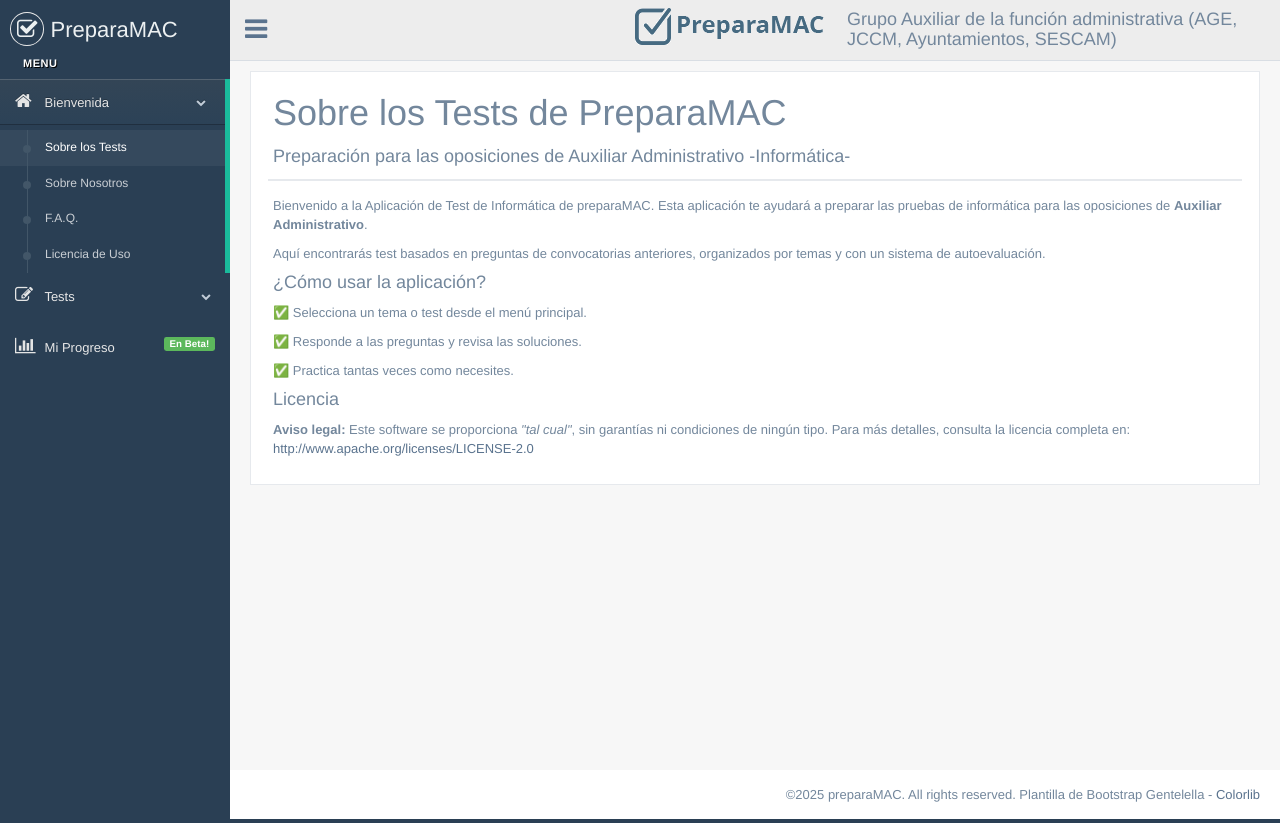
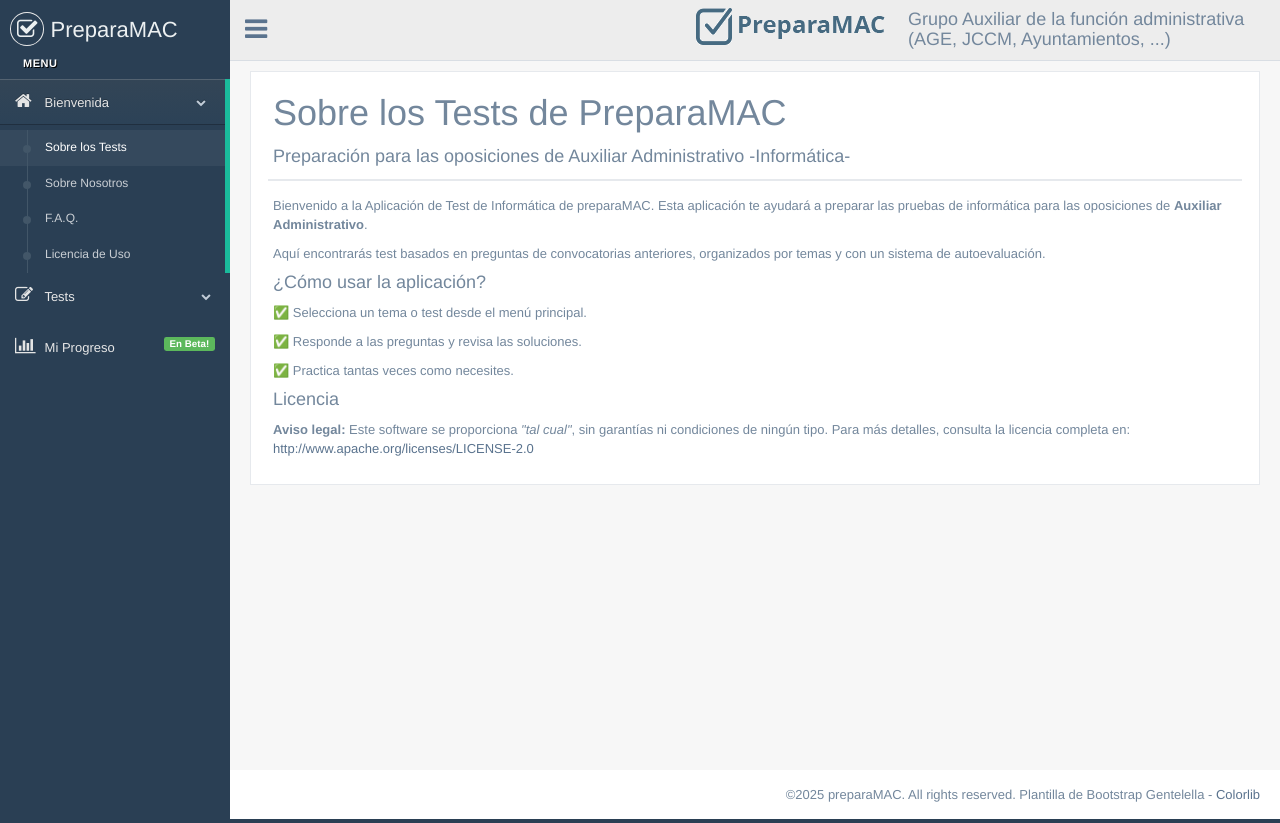
Before and after one commit to macmanzanero/preparaMAC, a plain HTML site: page index.html in a window 1280 px wide. Drawn offline with Linux system fonts and the light colour scheme.

Commit message:
Update Index. Titulo

```diff
--- a/index.html
+++ b/index.html
@@ -85,7 +85,7 @@
 
                                 <h2>
                                     <!--Preparaci&oacute;n : convocatoria de oposiciones TIC de la A.G.E-->
-                                    Grupo Auxiliar de la función administrativa (AGE, JCCM, Ayuntamientos, SESCAM)
+                                    Grupo Auxiliar de la función administrativa (AGE, JCCM, Ayuntamientos, ...)
                                 </h2>
                                 <!--</div>-->
                             </li>
```
